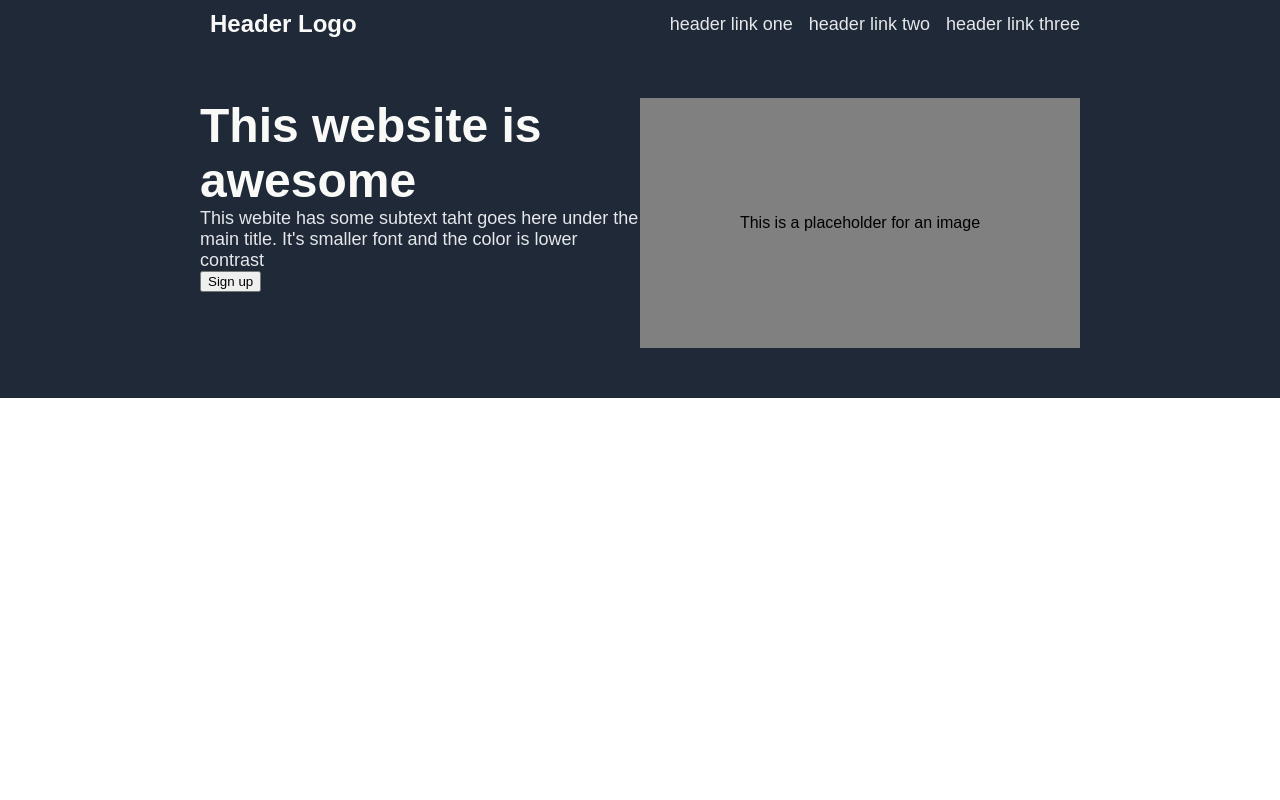
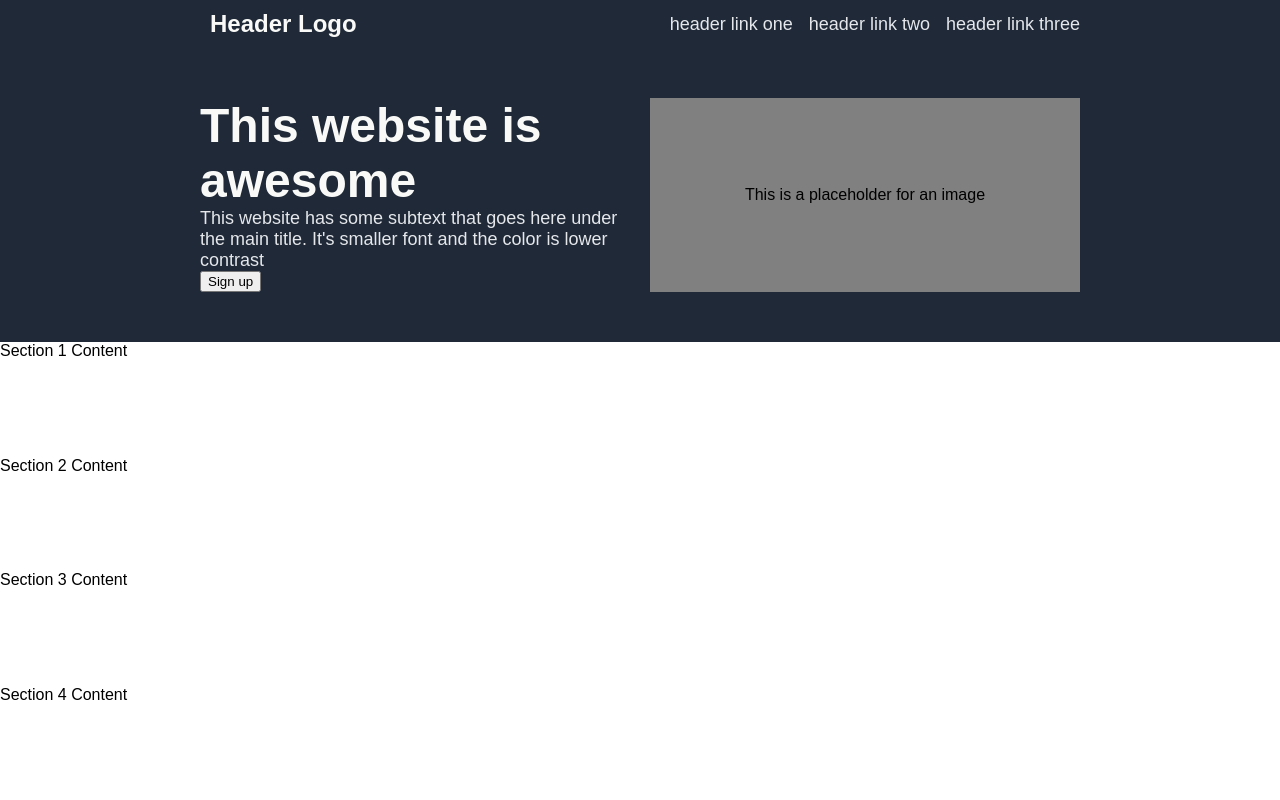
Before and after one commit to jostinj-n/landing-page, a plain HTML site: page index.html in a window 1280 px wide. Drawn offline with Linux system fonts and the light colour scheme.

Commit message:
Add gap between the two section in hero as per the wrireframe and added skeleton for the 4 oter sections

```diff
--- a/index.html
+++ b/index.html
@@ -7,6 +7,7 @@
     <title>Document</title>
 </head>
 <body>
+    <div class="container">
         <div class="header">
             <p id="header-logo">Header Logo</p>
             <ul>
@@ -18,7 +19,7 @@
         <div class="hero">
             <div class="hero-text">
                 <p class="main-text">This website is awesome</p>
-                <p class="secondary-text">This webite has some subtext taht goes here under the main title. It's smaller font and the color is lower contrast</p>
+                <p class="secondary-text">This website has some subtext that goes here under the main title. It's smaller font and the color is lower contrast</p>
                 <button>Sign up</button>
             </div>
             <div class="hero-img">
@@ -27,5 +28,19 @@
                 </div>
             </div>
         </div>
+        <!-- Additional Sections -->
+        <div class="section">
+            Section 1 Content
+        </div>
+        <div class="section">
+            Section 2 Content
+        </div>
+        <div class="section">
+            Section 3 Content
+        </div>
+        <div class="section">
+            Section 4 Content
+        </div>
+    </div>
 </body>
 </html>
--- a/style.css
+++ b/style.css
@@ -12,6 +12,14 @@ ul {
     padding: 0;
 }
 
+.container{
+    display: flex;
+    flex-direction: column;
+    height: 100vh; /* Full viewport height for demonstration */
+}
+.section{
+    flex: 1;
+}
 .header {
     display: flex;
     justify-content: space-between;
@@ -42,6 +50,7 @@ ul {
     justify-content: center;
     background-color: #1F2937;
     padding: 50px 200px;
+    gap: 20px;
 }
 
 .hero-img,
@@ -54,8 +63,6 @@ ul {
     background-color: grey;
     align-items: center;
     justify-content: center;
-    height:250px
-
 }
 
 
```
Lines whose indentation alone changed are shown as unchanged.
